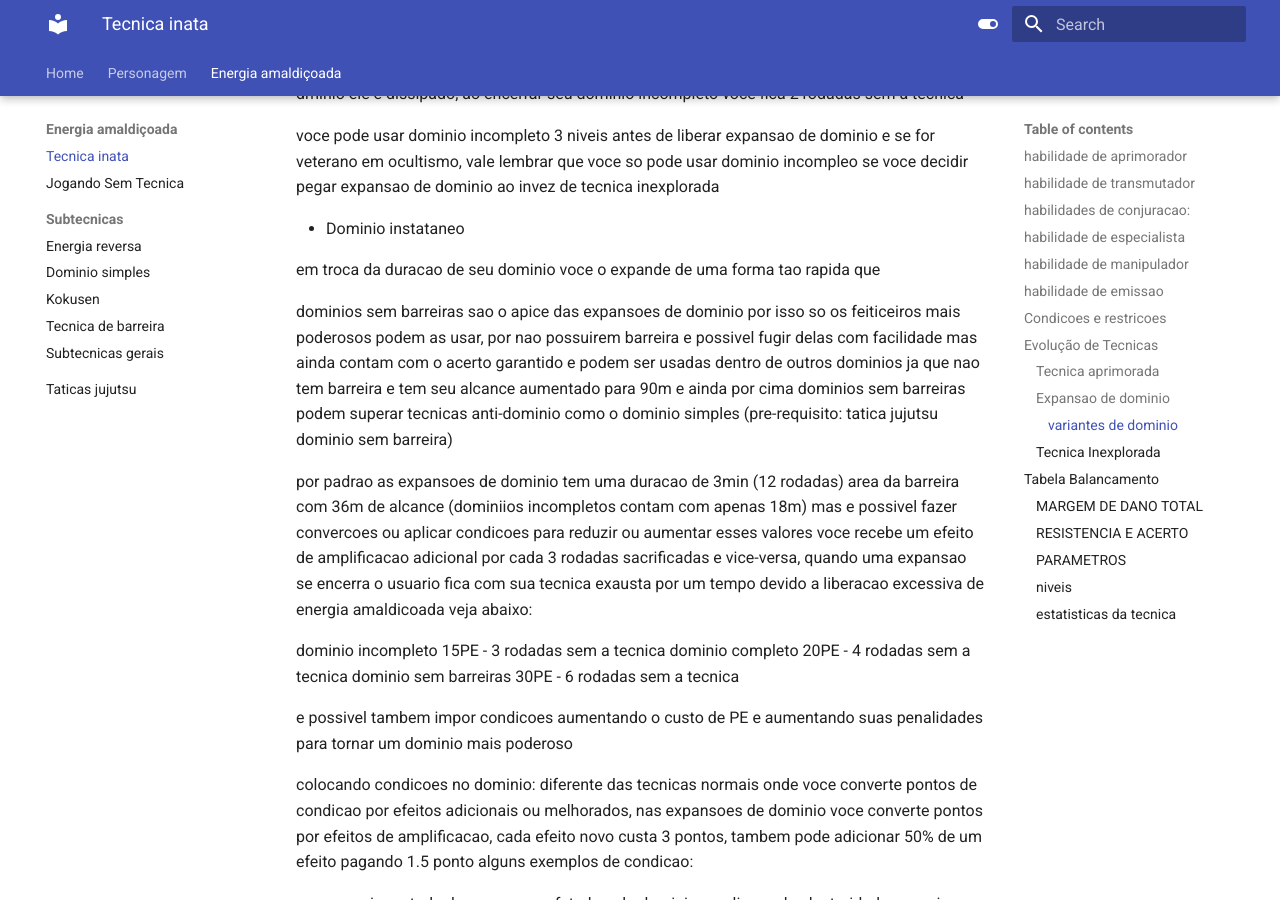
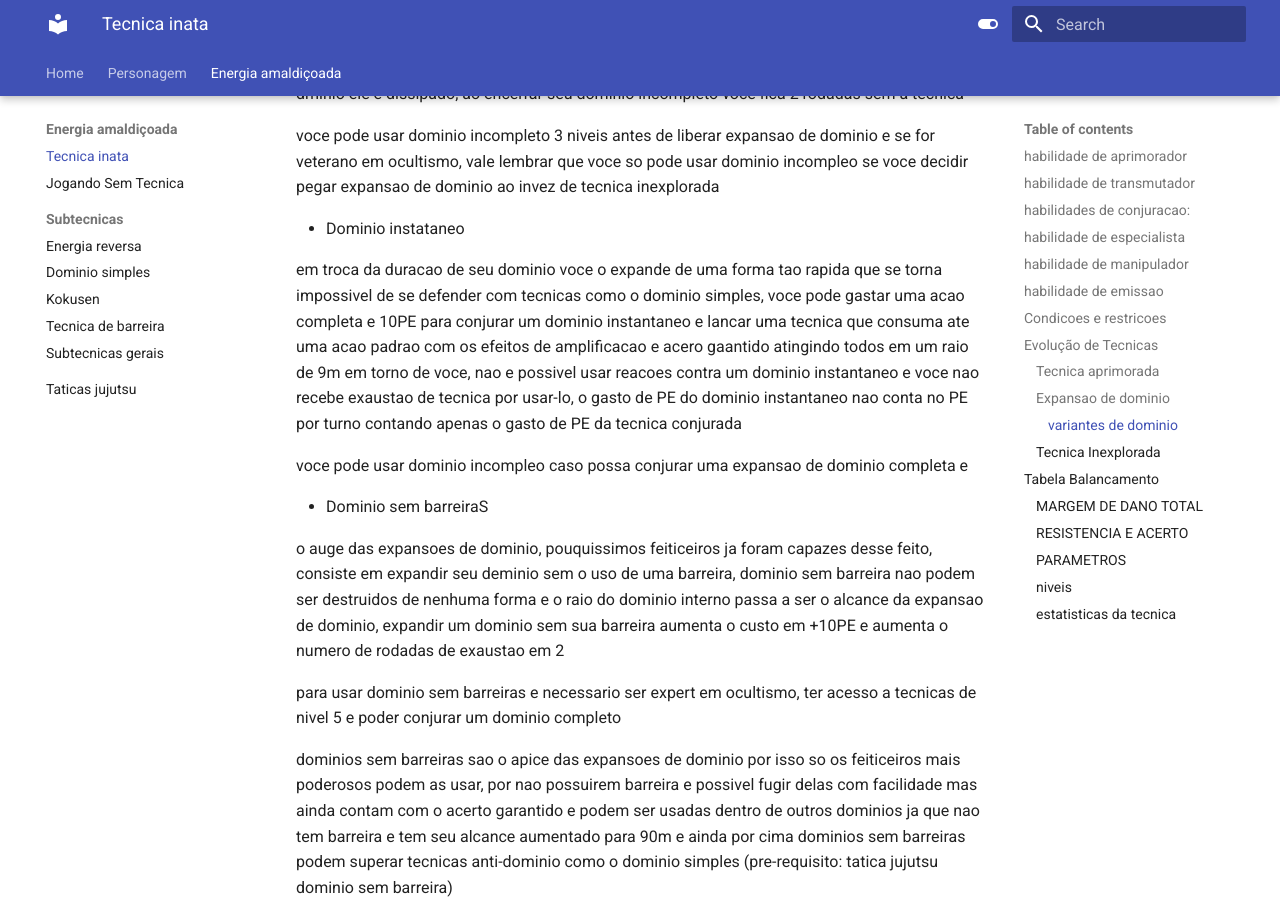
Before and after one commit to nerdolagens/SK-RPG-docs, an MkDocs documentation site: the page built from docs/cursedEnergy/inata.md, in a window 1280 px wide and 900 px high, scrolled down 6509 px. Built offline with MkDocs 1.6.1 and Material for MkDocs 9.7.7, drawn with Linux system fonts in a browser that asks for light colours.

Commit message:
Update inata.md

```diff
--- a/docs/cursedEnergy/inata.md
+++ b/docs/cursedEnergy/inata.md
@@ -147,7 +147,15 @@ para tornar o jogo mais divertido e menos quebrado alguns tipos de efeitos so po
 
 - Dominio instataneo
 
-em troca da duracao de seu dominio voce o expande de uma forma tao rapida que
+  em troca da duracao de seu dominio voce o expande de uma forma tao rapida que se torna impossivel de se defender com tecnicas como o dominio simples, voce pode gastar uma acao completa e 10PE para conjurar um dominio instantaneo e lancar uma tecnica que consuma ate uma acao padrao com os efeitos de amplificacao e acero gaantido atingindo todos em um raio de 9m em torno de voce, nao e possivel usar reacoes contra um dominio instantaneo e voce nao recebe exaustao de tecnica por usar-lo, o gasto de PE do dominio instantaneo nao conta no PE por turno contando apenas o gasto de PE da tecnica conjurada
+
+voce pode usar dominio incompleo caso possa conjurar uma expansao de dominio completa e
+
+- Dominio sem barreiraS
+
+  o auge das expansoes de dominio, pouquissimos feiticeiros ja foram capazes desse feito, consiste em expandir seu deminio sem o uso de uma barreira, dominio sem barreira nao podem ser destruidos de nenhuma forma e o raio do dominio interno passa a ser o alcance da expansao de dominio, expandir um dominio sem sua barreira aumenta o custo em +10PE e aumenta o numero de rodadas de exaustao em 2
+
+  para usar dominio sem barreiras e necessario ser expert em ocultismo, ter acesso a tecnicas de nivel 5 e poder conjurar um dominio completo
 
 dominios sem barreiras sao o apice das expansoes de dominio por isso so os feiticeiros mais poderosos podem as usar, por nao possuirem barreira e possivel fugir delas com facilidade mas ainda contam com o acerto garantido e podem ser usadas dentro de outros dominios ja que nao tem barreira e tem seu alcance aumentado para 90m e ainda por cima dominios sem barreiras podem superar tecnicas anti-dominio como o dominio simples (pre-requisito: tatica jujutsu dominio sem barreira)
 
```
